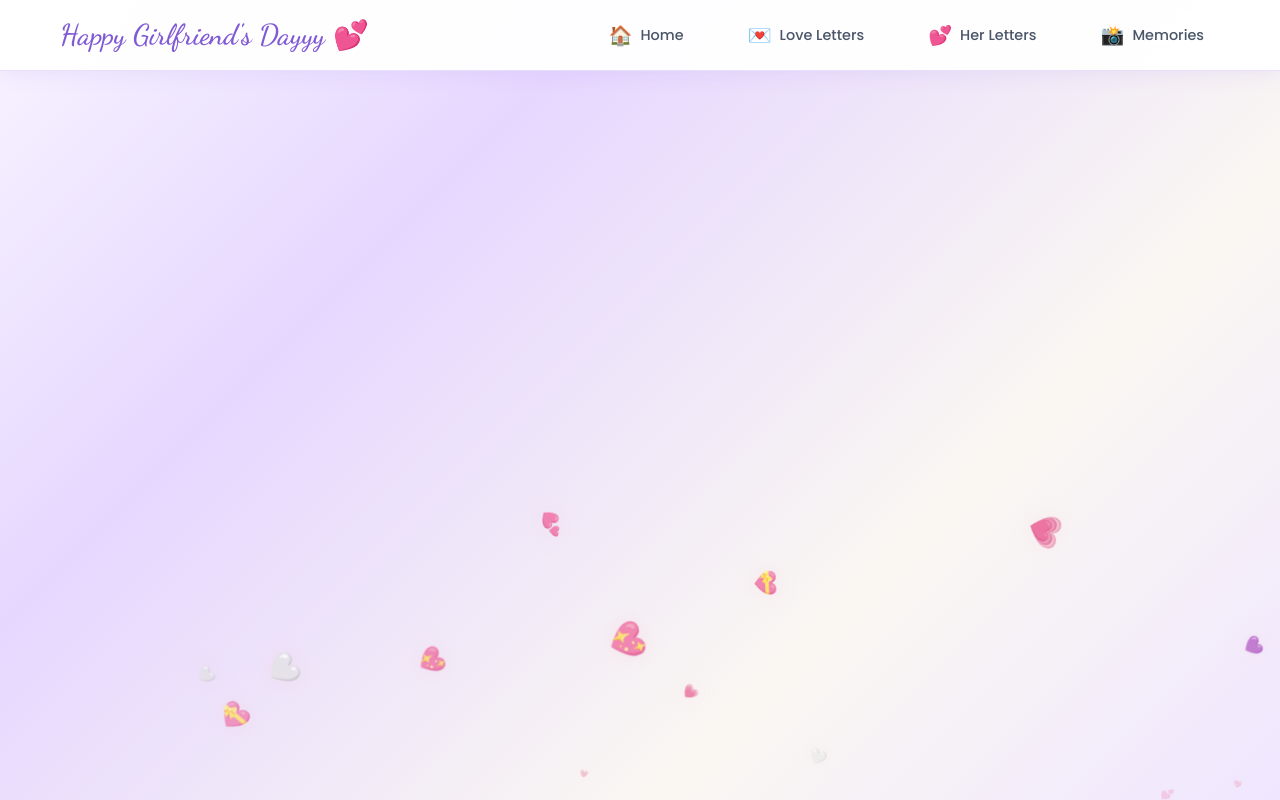
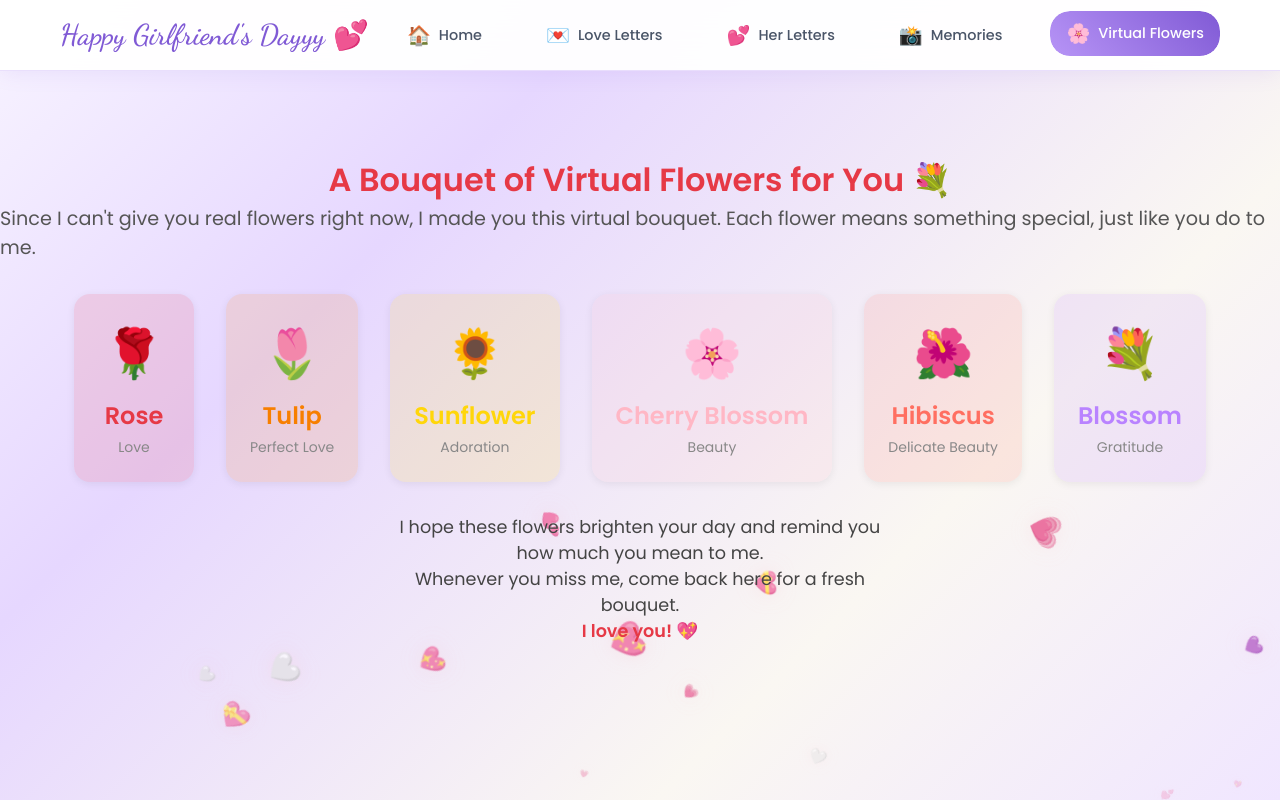
Before and after one commit to tech-monarch/happy-girlfriends-day-eddy, a React (Create React App) app: page /flowers in a window 1280 px wide. Built offline with nearby package versions, Linux system fonts and the light colour scheme; the HTML template or start-up script is replaced by a standard one.

Commit message:
Shinra Tensei

```diff
--- a/src/App.tsx
+++ b/src/App.tsx
@@ -6,6 +6,7 @@ import Home from './pages/Home';
 import LoveLetters from './pages/LoveLetters';
 import HerLetters from './pages/HerLetters';
 import Memories from './pages/Memories';
+import VirtualFlowers from './pages/VirtualFlowers';
 
 
 import FloatingHearts from './components/FloatingHearts';
@@ -28,8 +29,7 @@ function App() {
             <Route path="/letters" element={<LoveLetters />} />
             <Route path="/her-letters" element={<HerLetters />} />
             <Route path="/memories" element={<Memories />} />
-
-
+            <Route path="/flowers" element={<VirtualFlowers />} />
           </Routes>
         </motion.main>
       </div>
--- a/src/components/Navigation.tsx
+++ b/src/components/Navigation.tsx
@@ -11,7 +11,8 @@ const Navigation: React.FC = () => {
     { path: '/', label: 'Home', icon: '🏠' },
     { path: '/letters', label: 'Love Letters', icon: '💌' },
     { path: '/her-letters', label: 'Her Letters', icon: '💕' },
-    { path: '/memories', label: 'Memories', icon: '📸' }
+    { path: '/memories', label: 'Memories', icon: '📸' },
+    { path: '/flowers', label: 'Virtual Flowers', icon: '🌸' }
   ];
 
   return (
--- /dev/null
+++ b/src/pages/VirtualFlowers.tsx
@@ -0,0 +1,38 @@
+import React from "react";
+import "./Memories.css";
+
+const flowers = [
+  { name: "Rose", color: "#e63946", emoji: "🌹", meaning: "Love" },
+  { name: "Tulip", color: "#f77f00", emoji: "🌷", meaning: "Perfect Love" },
+  { name: "Sunflower", color: "#ffd60a", emoji: "🌻", meaning: "Adoration" },
+  { name: "Cherry Blossom", color: "#ffb7c5", emoji: "🌸", meaning: "Beauty" },
+  { name: "Hibiscus", color: "#ff6f61", emoji: "🌺", meaning: "Delicate Beauty" },
+  { name: "Blossom", color: "#b983ff", emoji: "💐", meaning: "Gratitude" }
+];
+
+const VirtualFlowers: React.FC = () => {
+  return (
+    <div className="memories-container" style={{ minHeight: "80vh", display: "flex", flexDirection: "column", alignItems: "center", justifyContent: "center" }}>
+      <h1 style={{ color: "#e63946", marginBottom: 0 }}>A Bouquet of Virtual Flowers for You 💐</h1>
+      <p style={{ fontSize: "1.2rem", marginBottom: "2rem", color: "#555" }}>
+        Since I can't give you real flowers right now, I made you this virtual bouquet. Each flower means something special, just like you do to me.
+      </p>
+      <div style={{ display: "flex", gap: "2rem", flexWrap: "wrap", justifyContent: "center", marginBottom: "2rem" }}>
+        {flowers.map((flower, idx) => (
+          <div key={idx} style={{ background: flower.color + "22", borderRadius: 16, padding: 24, minWidth: 120, textAlign: "center", boxShadow: "0 2px 8px #0001" }}>
+            <span style={{ fontSize: 48 }}>{flower.emoji}</span>
+            <h2 style={{ margin: "0.5rem 0 0.2rem 0", color: flower.color }}>{flower.name}</h2>
+            <div style={{ fontSize: 14, color: "#888" }}>{flower.meaning}</div>
+          </div>
+        ))}
+      </div>
+      <div style={{ fontSize: "1.1rem", color: "#444", maxWidth: 500, textAlign: "center" }}>
+        I hope these flowers brighten your day and remind you how much you mean to me. <br />
+        Whenever you miss me, come back here for a fresh bouquet. <br />
+        <span style={{ color: "#e63946", fontWeight: 600 }}>I love you! 💖</span>
+      </div>
+    </div>
+  );
+};
+
+export default VirtualFlowers;
```
